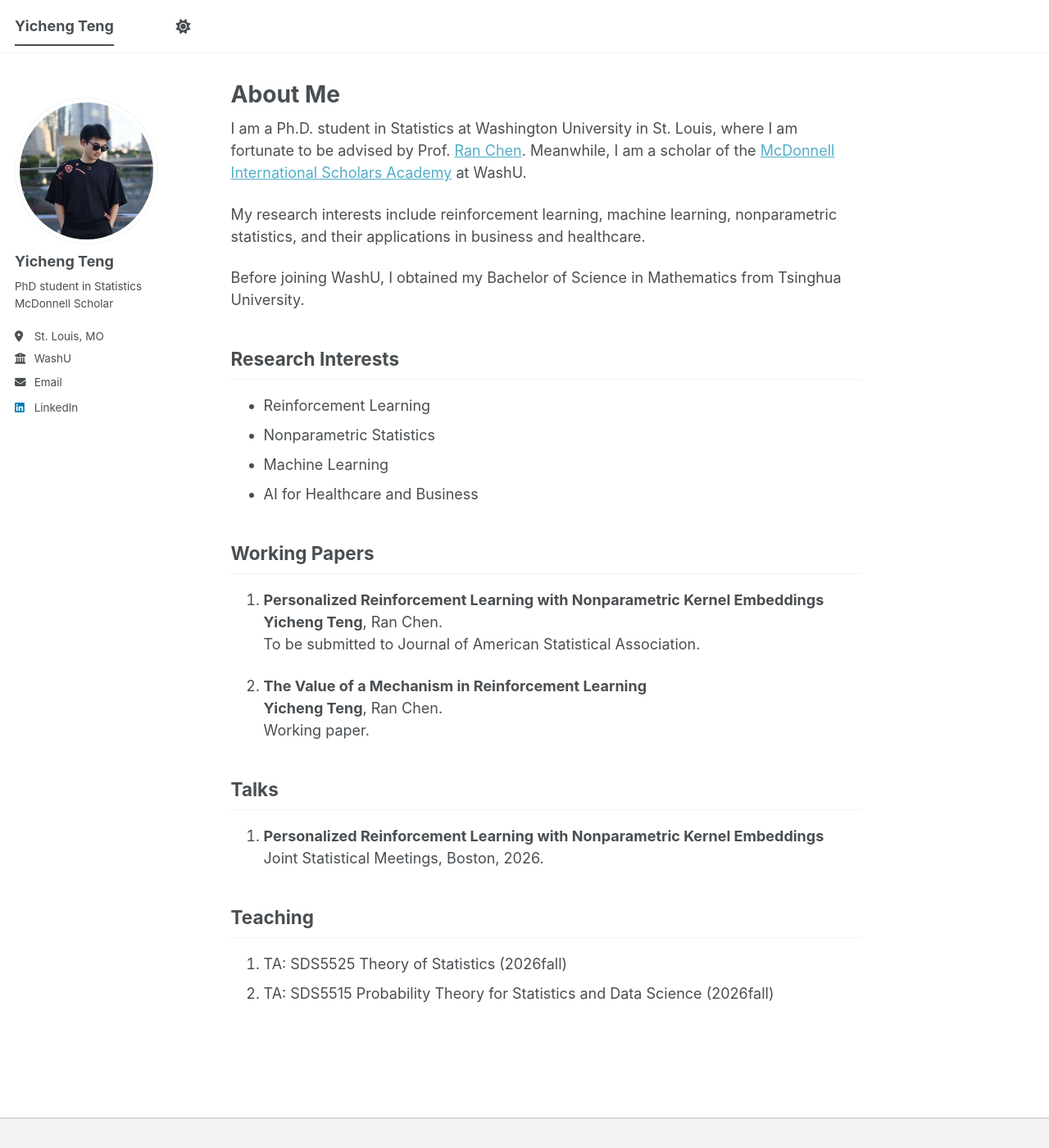
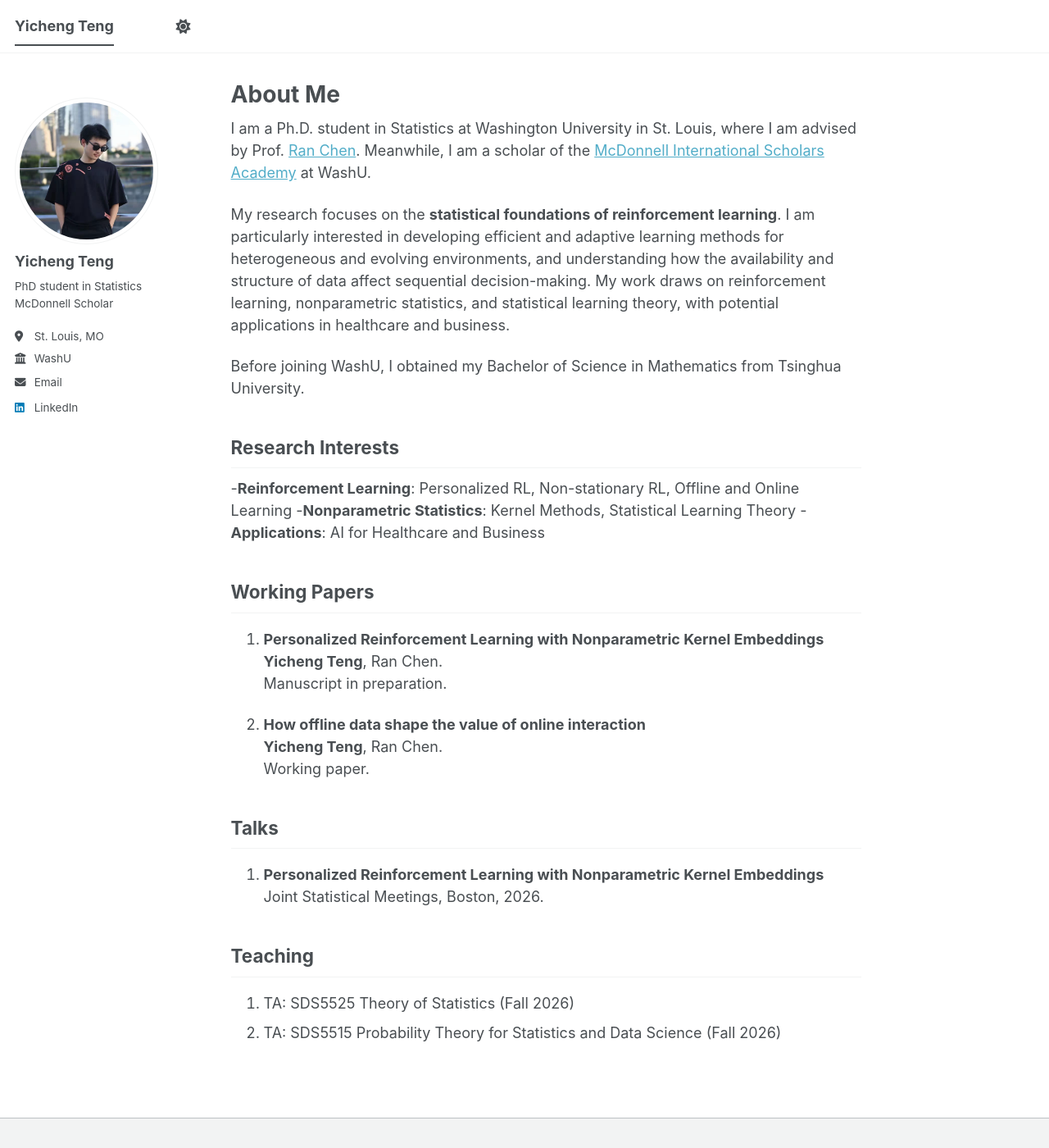
Before and after one commit to Yicheng-Teng/Yicheng-Teng.github.io, a Jekyll site: the page built from _pages/about.md, in a window 1280 px wide and 1400 px high. Shown: the whole window at 82% size. Built offline with Jekyll 4.4.1, drawn with Linux system fonts in a browser that asks for light colours; a script bundle is joined from its source files by our own code; library files that are not in the unit come from our copies.

Commit message:
Revise about page content and formatting
Updated research description and interests for clarity and detail.

```diff
--- a/_pages/about.md
+++ b/_pages/about.md
@@ -7,25 +7,24 @@ redirect_from:
   - /about.html
 ---
 
-I am a Ph.D. student in Statistics at Washington University in St. Louis, where I am fortunate to be advised by Prof. [Ran Chen](https://sds.washu.edu/people/ran-chen). Meanwhile, I am a scholar of the [McDonnell International Scholars Academy](https://mcdonnell.washu.edu/) at WashU.
+I am a Ph.D. student in Statistics at Washington University in St. Louis, where I am advised by Prof. [Ran Chen](https://sds.washu.edu/people/ran-chen). Meanwhile, I am a scholar of the [McDonnell International Scholars Academy](https://mcdonnell.washu.edu/) at WashU.
 
-My research interests include reinforcement learning, machine learning, nonparametric statistics, and their applications in business and healthcare.
+My research focuses on the **statistical foundations of reinforcement learning**. I am particularly interested in developing efficient and adaptive learning methods for heterogeneous and evolving environments, and understanding how the availability and structure of data affect sequential decision-making. My work draws on reinforcement learning, nonparametric statistics, and statistical learning theory, with potential applications in healthcare and business.
 
 Before joining WashU, I obtained my Bachelor of Science in Mathematics from Tsinghua University.
 
 ## Research Interests
 
-- Reinforcement Learning
-- Nonparametric Statistics
-- Machine Learning
-- AI for Healthcare and Business
+-**Reinforcement Learning**: Personalized RL, Non-stationary RL, Offline and Online Learning
+-**Nonparametric Statistics**: Kernel Methods, Statistical Learning Theory
+-**Applications**: AI for Healthcare and Business
 
 ## Working Papers
 
 1. **Personalized Reinforcement Learning with Nonparametric Kernel Embeddings**
-   **Yicheng Teng**, Ran Chen.<br>To be submitted to Journal of American Statistical Association.
+   **Yicheng Teng**, Ran Chen.<br>Manuscript in preparation.
 
-2. **The Value of a Mechanism in Reinforcement Learning**
+2. **How offline data shape the value of online interaction**
    **Yicheng Teng**, Ran Chen.<br>Working paper.
 
 
@@ -35,5 +34,5 @@ Before joining WashU, I obtained my Bachelor of Science in Mathematics from Tsin
    Joint Statistical Meetings, Boston, 2026.
 
 ## Teaching
-1. TA: SDS5525 Theory of Statistics (2026fall)
-2. TA: SDS5515 Probability Theory for Statistics and Data Science (2026fall)
+1. TA: SDS5525 Theory of Statistics (Fall 2026)
+2. TA: SDS5515 Probability Theory for Statistics and Data Science (Fall 2026)
```
